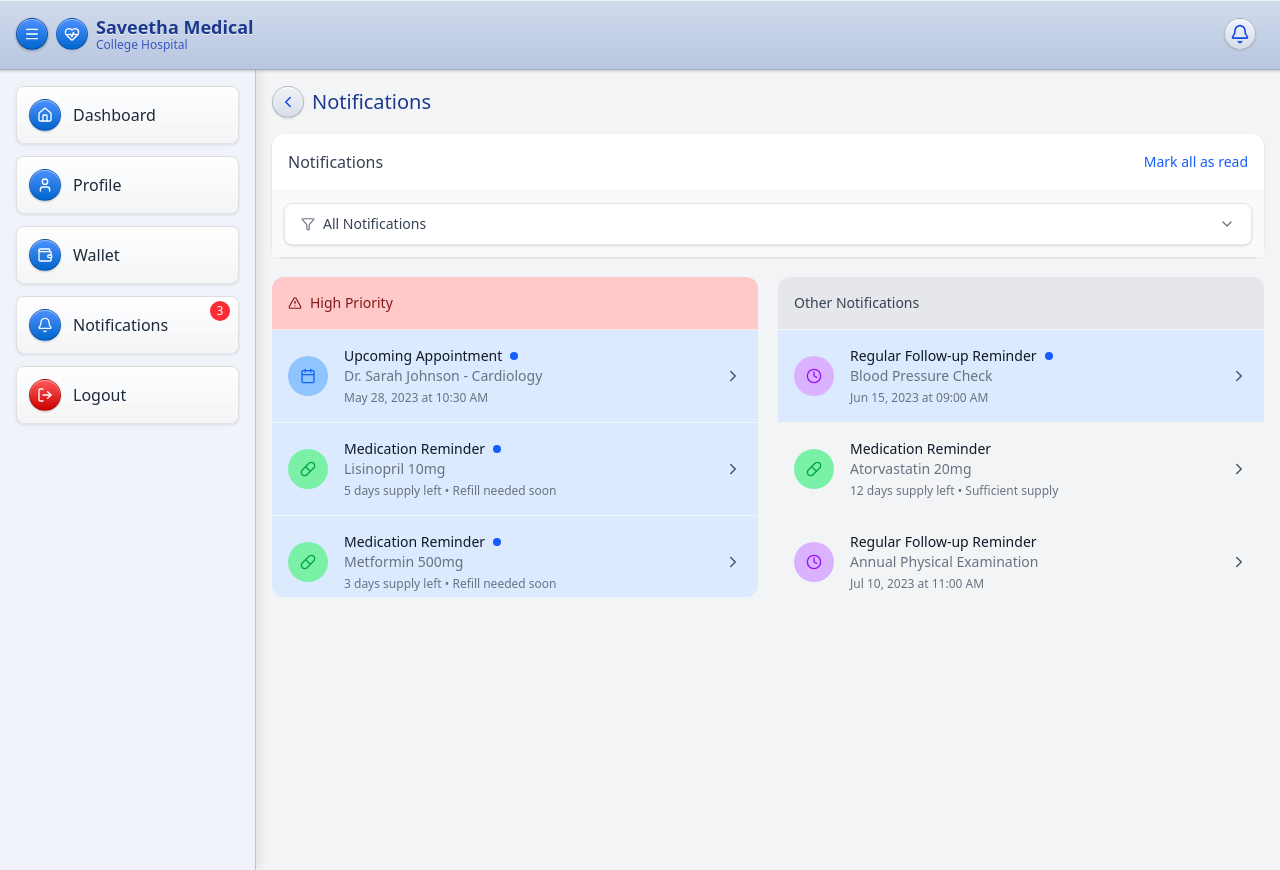
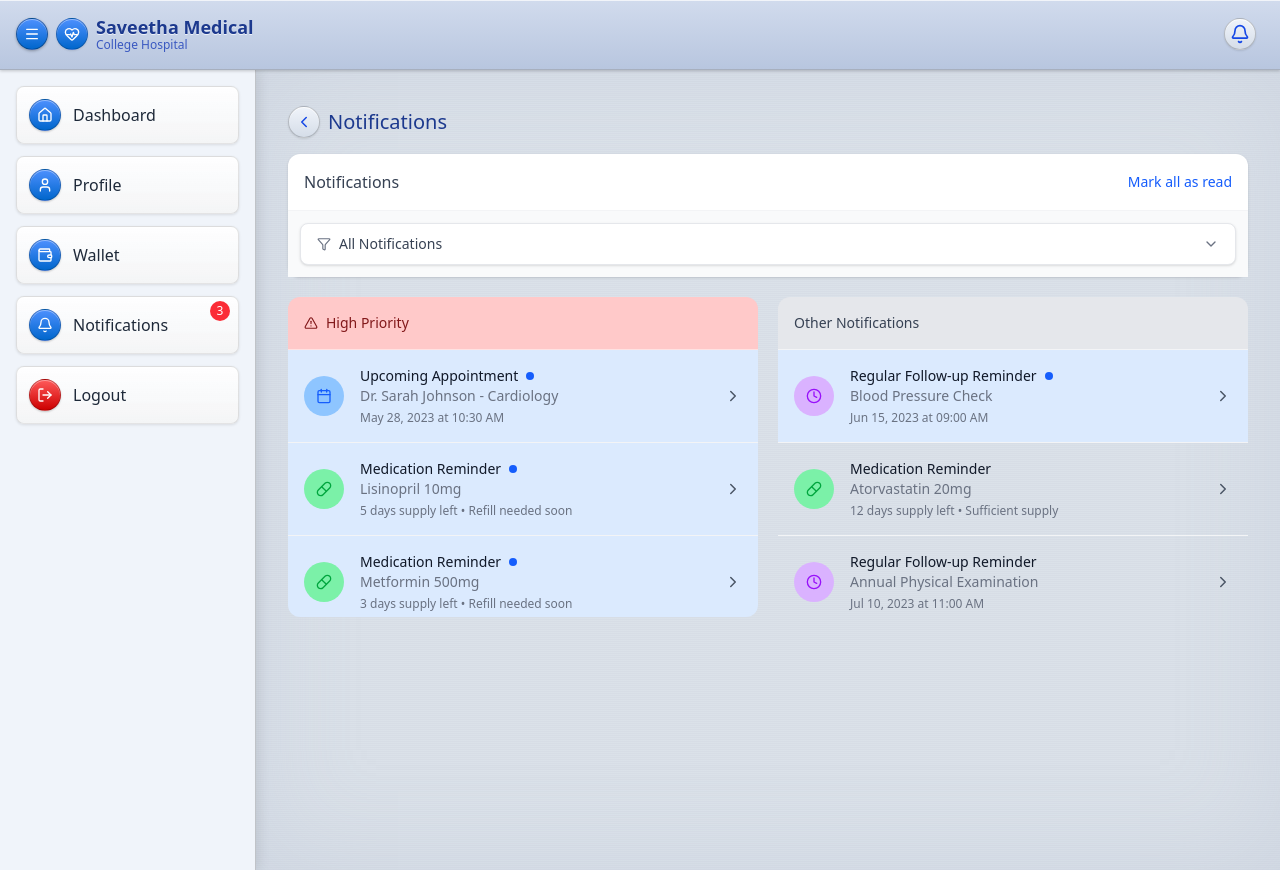
Before and after one commit to Mukunthan-A-R/simats-medical-client, a React (Vite) app: page /patient/notifications/1 in a window 1280 px wide. Built offline with nearby package versions, Linux system fonts and the light colour scheme.

Commit message:
refactoring patient notification, wallet page width

```diff
--- a/src/pages/patient/PatientNotifications.jsx
+++ b/src/pages/patient/PatientNotifications.jsx
@@ -189,7 +189,7 @@ export function NotificationsScreen({ onNavigate }) {
   const navigate = useNavigate();
 
   return (
-    <div className="flex flex-col min-h-screen bg-gray-100 w-full">
+    <div className="flex flex-col px-2 sm:px-4 py-2 sm:py-5 max-w-6xl mx-auto min-h-screen ">
       {/* Header */}
       <div className="p-4">
         <div className="flex items-center mb-4">
--- a/src/pages/student/PatientWallet.jsx
+++ b/src/pages/student/PatientWallet.jsx
@@ -13,7 +13,7 @@ const PatientWallet = () => {
   };
 
   return (
-    <div className="flex flex-col min-h-screen w-full p-4 md:px-8">
+    <div className="flex flex-col px-2 sm:px-4 py-2 sm:py-5 max-w-6xl mx-auto">
       <div className="flex items-center mb-4">
         <button
           className={`mr-2 w-8 h-8 flex items-center justify-center rounded-full       `}
```
